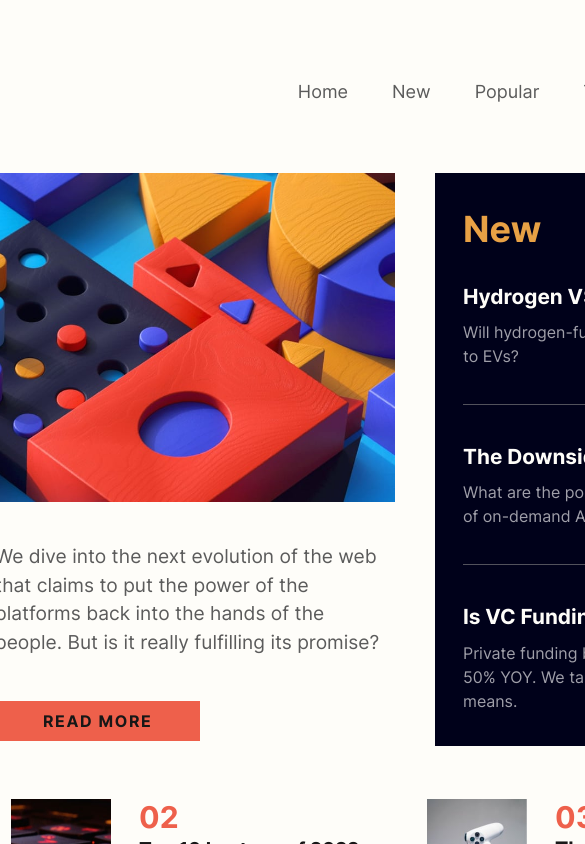
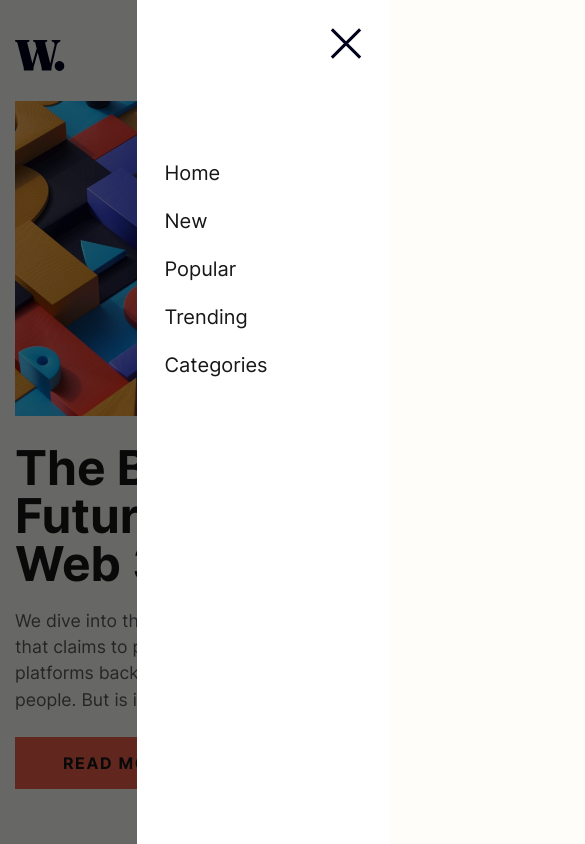
Before and after one commit to danieldavemena/news-homepage-main, a Next.js app: page / in a window 390 px wide. Shown: the top 844 px of the page, 585 px wide, since content can reach past the window. Built offline with nearby package versions, Linux system fonts and the light colour scheme.

Commit message:
modified:   app/components/feed.tsx 	new file:   app/components/mobilenav.tsx 	modified:   app/components/navbar.tsx 	modified:   app/components/topnews.tsx 	modified:   app/page.tsx 	modified:   app/pages/landingpage/page.tsx

```diff
--- a/app/components/feed.tsx
+++ b/app/components/feed.tsx
@@ -1,32 +1,36 @@
 import React from "react";
 import Image from "next/image";
 import WebImage from "@/assets/images/image-web-3-desktop.jpg";
+import MobileImage from "@/assets/images/image-web-3-mobile.jpg";
 import Line from "@/app/components/line";
 
 const feed = () => {
   return (
-    <main className="grid grid-cols-3 grid-rows-2 mt-[60px] ">
-      <div className="col-span-2 ">
+    <main className="md:grid flex flex-col justify-center  md:grid-cols-3 md:grid-rows-2 grid-cols-1 grid-rows-4 md:mt-[60px] mt-[30px] ">
+      <div className="col-span-2 md:block hidden">
         <Image src={WebImage} alt="" />
       </div>
-      <div className="row-start-2 mt-10 row-span-1 col-span-1">
-        <h1 className="font-bold text-6xl mr-8">
+      <div className="col-span-1 block md:hidden">
+        <Image src={MobileImage} alt="" />
+      </div>
+      <div className="row-start-2 md:mt-10 mt-7 row-span-1 col-span-1">
+        <h1 className="font-bold md:text-6xl text-5xl mr-8">
           The Bright Future of Web 3.0?
         </h1>
       </div>
-      <div className="row-start-2 mt-10 row-span-1 col-span-1 flex flex-col">
-        <p className="text-[1.2rem] text-[#5b5b5b]">
+      <div className="row-start-2 md:mt-10 mt-5 row-span-1 col-span-1 flex flex-col">
+        <p className="md:text-[1.2rem] text-[1.1rem] text-[#5b5b5b]">
           We dive into the next evolution of the web that claims to put the
           power of the platforms back into the hands of the people. But is it
           really fulfilling its promise?
         </p>
-        <div className="w-max text-md font-bold tracking-widest py-2 px-12 mt-11 bg-[#EE604B]">
+        <div className="w-max text-md font-bold tracking-widest md:py-2 py-3.5 px-12 md:mt-11 mt-6 hover:bg-[#00011A] hover:text-white cursor-pointer transition-all duration-150 ease-in-out bg-[#EE604B]">
           READ MORE
         </div>
       </div>
-      <div className="col-start-3 col-span-1 row-span-2 p-7 ml-10 h-[573px] bg-[#00011A]">
-        <h1 className="text-[#E8A145] text-4xl font-bold mt-2">New</h1>
-        <div className="mt-8 w-full">
+      <div className="md:mt-0 mt-16 col-start-3 col-span-1 row-span-2 md:p-7 p-6 md:ml-10 md:h-[573px] bg-[#00011A]">
+        <h1 className="text-[#E8A145] text-4xl font-bold md:mt-2">New</h1>
+        <div className="mt-8 w-full [&>h2]:cursor-pointer [&>h2]:hover:text-[#E8A145] [&>h2]:transition-all [&>h2]:ease-in-out [&>h2]:duration-150 ">
           <h2 className="text-[#FEFDF9] font-bold text-[1.3rem]">
             Hydrogen VS Electric Cars
           </h2>
--- /dev/null
+++ b/app/components/mobilenav.tsx
@@ -0,0 +1,22 @@
+import React from "react";
+import Image from "next/image";
+import Close from "@/assets/images/icon-menu-close.svg";
+
+const mobilenav = () => {
+  return (
+    <nav className="md:hidden h-screen w-[65%] p-7 bg-white z-10 flex flex-col  fixed right-0">
+      <div className="mr-0 ml-auto">
+        <Image src={Close} alt="" />
+      </div>
+      <ul className="flex flex-col mt-25 text-xl gap-5">
+        <li>Home</li>
+        <li>New</li>
+        <li>Popular</li>
+        <li>Trending</li>
+        <li>Categories</li>
+      </ul>
+    </nav>
+  );
+};
+
+export default mobilenav;
--- a/app/components/navbar.tsx
+++ b/app/components/navbar.tsx
@@ -1,12 +1,21 @@
 import React from "react";
 import Image from "next/image";
 import Logo from "@/assets/images/logo.svg";
+import Menu from "@/assets/images/icon-menu.svg";
 
 const navbar = () => {
   return (
-    <nav className="flex items-center">
-      <Image src={Logo} width={70} alt="" />
-      <ul className="ml-auto mr-0 flex gap-11 text-[#5b5b5b] text-lg">
+    <nav className="flex items-center ">
+      <div className="md:flex hidden">
+        <Image src={Logo} width={70} alt="" />
+      </div>
+      <div className="flex md:hidden">
+        <Image src={Logo} width={50} alt="" />
+      </div>
+      <div className="flex ml-auto mr-0 md:hidden">
+        <Image src={Menu} width={50} alt="" />
+      </div>
+      <ul className="ml-auto mr-0 md:flex gap-11 hidden text-[#5b5b5b] text-lg [&>*]:cursor-pointer [&>*]:hover:text-[#EE604B] [&>*]:transition-all [&>*]:ease-in-out [&>*]:duration-150">
         <li>Home</li>
         <li>New</li>
         <li>Popular</li>
--- a/app/components/topnews.tsx
+++ b/app/components/topnews.tsx
@@ -6,14 +6,16 @@ import GamingGrowth from "@/assets/images/image-gaming-growth.jpg";
 
 const topnews = () => {
   return (
-    <section className="grid grid-cols-3 mb-[100px] -mt-8 w-[104%] ">
+    <section className="md:grid grid-cols-3 mb-[100px] md:-mt-8 mt-[70px] md:w-[104%] flex flex-col justify-center gap-6">
       <div className="col-span-1 flex ">
         <div className="w-[100px] mr-7">
           <Image src={RetroPC} alt="RetroPC" />
         </div>
         <div className="flex-1 ">
           <h1 className="  text-[#EE604B] text-3xl font-bold">01</h1>
-          <h3 className="font-bold text-[1.2rem] mb-2 ">Reviving Retro PCs</h3>
+          <h3 className="cursor-pointer hover:text-[#EE604B] transition-all ease-in-out duration-150 font-bold text-[1.2rem] mb-2 ">
+            Reviving Retro PCs
+          </h3>
           <p className="text-[1.05rem] w-[240px]  text-[#5b5b5b] ">
             What happens when old PCs are given modern upgrades?
           </p>
@@ -25,7 +27,7 @@ const topnews = () => {
         </div>
         <div className="flex-1 ">
           <h1 className=" text-[#EE604B] text-3xl font-bold">02</h1>
-          <h3 className="font-bold text-[1.2rem] mb-2 ">
+          <h3 className="cursor-pointer hover:text-[#EE604B] transition-all ease-in-out duration-150 font-bold text-[1.2rem] mb-2 ">
             Top 10 Laptops of 2022
           </h3>
           <p className="text-[1.05rem] w-[240px]  text-[#5b5b5b] ">
@@ -39,7 +41,9 @@ const topnews = () => {
         </div>
         <div className="flex-1 ">
           <h1 className=" text-[#EE604B] text-3xl font-bold">03</h1>
-          <h3 className="font-bold text-xl mb-2 ">The Growth of Gaming</h3>
+          <h3 className="cursor-pointer hover:text-[#EE604B] transition-all ease-in-out duration-150 font-bold text-xl mb-2 ">
+            The Growth of Gaming
+          </h3>
           <p className="text-[1.05rem] w-[240px]  text-[#5b5b5b] ">
             How the pandemic has sparked fresh opportunities.
           </p>
--- a/app/page.tsx
+++ b/app/page.tsx
@@ -1,8 +1,11 @@
 import LandingPage from "@/app/pages/landingpage/page";
+import MobileNav from "./components/mobilenav";
 
 export default function Home() {
   return (
     <main>
+      <MobileNav />
+      <div className="md:hidden fixed h-screen w-screen z-5 bg-[#00000097]"></div>
       <LandingPage />
     </main>
   );
--- a/app/pages/landingpage/page.tsx
+++ b/app/pages/landingpage/page.tsx
@@ -5,7 +5,7 @@ import TopNews from "@/app/components/topnews";
 
 const page = () => {
   return (
-    <div className="w-[1200px] mt-[70px] absolute left-1/2 transform -translate-x-1/2">
+    <div className="md:w-[1200px] md:mt-[70px] w-[360px] mt-[40px] absolute left-1/2 transform -translate-x-1/2">
       <NavBar />
       <Feed />
       <TopNews />
```
